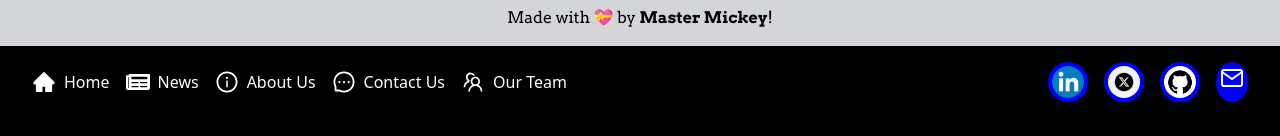
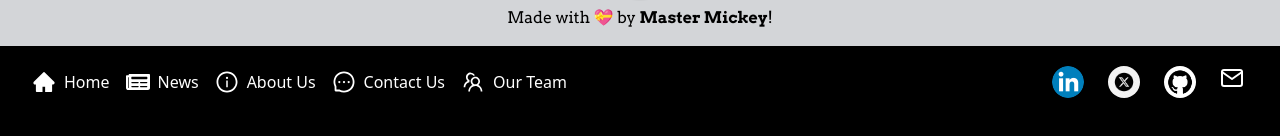
Before and after one commit to singodiyashubham87/Draw-it-out, a React (Vite) app: page / in a window 1280 px wide. Shown: the part 962-1098 px from the top of the page. Built offline with nearby package versions, Linux system fonts and the light colour scheme; a web font is replaced by a local one.

Commit message:
Made the changes

```diff
--- a/src/components/Footer.jsx
+++ b/src/components/Footer.jsx
@@ -25,60 +25,84 @@ const Footer = () => {
   };
 
   return (
-    <footer style={{ backgroundColor: 'black' }}>
-      <div style={{ display: 'flex', justifyContent: 'space-between', alignItems: 'center', padding: '1rem 2rem' }}>
+    <footer className="bg-black relative">
+      <div className="flex justify-between items-center py-4 px-8">
         <div className="footerNav">
-          <ul style={{ display: 'flex', gap: '1rem', flexWrap: 'wrap' }}>
+          <ul className="flex gap-4 flex-wrap">
             <li>
-            <a href="#" className="text-white flex items-center hover:text-gray-600">
+              <a href="#" className="text-white flex items-center hover:text-gray-600" onClick={() => openModal('Home Content')}>
                 <AiFillHome className="h-6 w-6" />
                 <span className="ml-2">Home</span>
               </a>
             </li>
             <li>
-              <a href="#" style={{ color: 'white', display: 'flex', alignItems: 'center' }} onClick={() => openModal('News Content')}>
-                <FaNewspaper style={{ height: '1.5rem', width: '1.5rem' }} />
-                <span style={{ marginLeft: '0.5rem' }}>News</span>
+              <a href="#" className="text-white flex items-center hover:text-gray-600" onClick={() => openModal('News Content')}>
+                <FaNewspaper className="h-6 w-6" />
+                <span className="ml-2">News</span>
               </a>
             </li>
             <li>
-              <a href="#" style={{ color: 'white', display: 'flex', alignItems: 'center' }} onClick={() => openModal('About Us Content')}>
-                <AiOutlineInfoCircle style={{ height: '1.5rem', width: '1.5rem' }} />
-                <span style={{ marginLeft: '0.5rem' }}>About Us</span>
+              <a href="#" className="text-white flex items-center hover:text-gray-600" onClick={() => openModal('About Us Content')}>
+                <AiOutlineInfoCircle className="h-6 w-6" />
+                <span className="ml-2">About Us</span>
               </a>
             </li>
             <li>
-              <a href="#" style={{ color: 'white', display: 'flex', alignItems: 'center' }} onClick={() => openModal('Contact Us Content')}>
-                <AiOutlineMessage style={{ height: '1.5rem', width: '1.5rem' }} />
-                <span style={{ marginLeft: '0.5rem' }}>Contact Us</span>
+              <a href="#" className="text-white flex items-center hover:text-gray-600" onClick={() => openModal('Contact Us Content')}>
+                <AiOutlineMessage className="h-6 w-6" />
+                <span className="ml-2">Contact Us</span>
               </a>
             </li>
             <li>
-              <a href="#" style={{ color: 'white', display: 'flex', alignItems: 'center' }} onClick={() => openModal('Our Team Content')}>
-                <AiOutlineTeam style={{ height: '1.5rem', width: '1.5rem' }} />
-                <span style={{ marginLeft: '0.5rem' }}>Our Team</span>
+              <a href="#" className="text-white flex items-center hover:text-gray-600" onClick={() => openModal('Our Team Content')}>
+                <AiOutlineTeam className="h-6 w-6" />
+                <span className="ml-2">Our Team</span>
               </a>
             </li>
           </ul>
         </div>
-        <div className="socialicons" style={{ display: 'flex', gap: '1rem', flexWrap: 'wrap' }}>
-          <a href="https://www.linkedin.com/in/singodiyashubham87/" style={{ backgroundColor: 'blue', padding: '0.25rem', borderRadius: '50%' }}>
-            <img src={LinkedInIcon} alt="LinkedIn" style={{ borderRadius: '50%', width: '2rem', height: '2rem' }} />
+        <div className="socialicons flex gap-4 flex-wrap">
+          <a
+            href="https://www.linkedin.com/in/singodiyashubham87/"
+            className="hover:bg-blue-300 p-1 rounded-full"
+          >
+            <img
+              src={LinkedInIcon}
+              alt="LinkedIn"
+              className="rounded-full w-8 h-8 hover:bg-blue-500"
+            />
           </a>
-          <a href="https://twitter.com/_master_mickey" style={{ backgroundColor: 'blue', padding: '0.25rem', borderRadius: '50%' }}>
-            <img src={TwitterIcon} alt="Twitter" style={{ borderRadius: '50%', width: '2rem', height: '2rem' }} />
+          <a
+            href="https://twitter.com/_master_mickey"
+            className="hover:bg-blue-300 p-1 rounded-full"
+          >
+            <img
+              src={TwitterIcon}
+              alt="Twitter"
+              className="rounded-full w-8 h-8 hover:bg-blue-500"
+            />
           </a>
-          <a href="https://github.com/singodiyashubham87" style={{ backgroundColor: 'blue', padding: '0.25rem', borderRadius: '50%' }}>
-            <img src={GitHubIcon} alt="GitHub" style={{ borderRadius: '50%', width: '2rem', height: '2rem' }} />
+          <a
+            href="https://github.com/singodiyashubham87"
+            className="hover:bg-blue-300 p-1 rounded-full"
+          >
+            <img
+              src={GitHubIcon}
+              alt="GitHub"
+              className="rounded-full w-8 h-8 hover:bg-blue-500"
+            />
           </a>
-          <a href="mailto:singodiyashubham87@gmail.com" style={{ backgroundColor: 'blue', padding: '0.25rem', borderRadius: '50%' }}>
-            <FiMail style={{ color: 'white', height: '1.5rem', width: '1.5rem' }} />
+          <a
+            href="mailto:singodiyashubham87@gmail.com"
+            className="hover:bg-blue-300 p-1 rounded-full"
+          >
+            <FiMail className="text-white h-6 w-6 hover:bg-blue-500" />
           </a>
         </div>
       </div>
-      <div style={{ textAlign: 'center', marginTop: '1rem' }}>
-        <p style={{ color: 'white' }}>
-          Made with 💝 by <a href="https://shubham-s-socials.vercel.app/" style={{ textDecoration: 'none', fontWeight: 'bold', color: 'white' }}>Master Mickey</a> Copyright &copy;{new Date().getFullYear()}
+      <div className="text-center mt-4">
+        <p className="text-white">
+          Made with 💝 by <a href="https://shubham-s-socials.vercel.app/" className="decoration-none font-semibold hover:underline">Master Mickey</a> Copyright &copy;{new Date().getFullYear()}
         </p>
       </div>
 
@@ -86,34 +110,12 @@ const Footer = () => {
         isOpen={modalIsOpen}
         onRequestClose={closeModal}
         contentLabel="Modal"
-        style={{
-          content: {
-            position: 'absolute',
-            top: '50%',
-            left: '50%',
-            right: 'auto',
-            bottom: 'auto',
-            marginRight: '-50%',
-            transform: 'translate(-50%, -50%)',
-            background: 'white',
-            padding: '20px',
-            borderRadius: '8px',
-            width: '80%',
-            maxWidth: '500px',
-          },
-          overlay: {
-            position: 'fixed',
-            top: 0,
-            left: 0,
-            right: 0,
-            bottom: 0,
-            backgroundColor: 'rgba(0, 0, 0, 0.75)',
-          }
-        }}
+        className="modal absolute top-1/2 left-1/2 transform -translate-x-1/2 -translate-y-1/2 bg-white rounded-lg p-4 shadow-lg"
+        overlayClassName="overlay fixed inset-0 bg-black opacity-50"
       >
-        <div style={{ marginBottom: '1rem' }}>
-          <h2 style={{ fontSize: '1.5rem', fontWeight: 'bold' }}>{modalContent}</h2>
-          <button onClick={closeModal} style={{ backgroundColor: 'red', color: 'white', padding: '10px', border: 'none', borderRadius: '4px', cursor: 'pointer' }}>
+        <div className="modal-content">
+          <h2 className="text-2xl font-bold mb-4">{modalContent}</h2>
+          <button onClick={closeModal} className="bg-red-500 text-white py-2 px-4 rounded-lg hover:bg-red-600">
             Close
           </button>
         </div>
```
